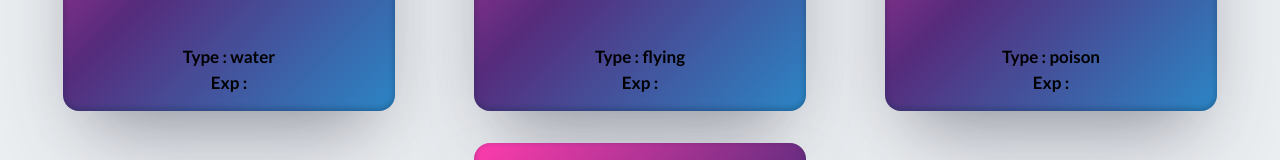
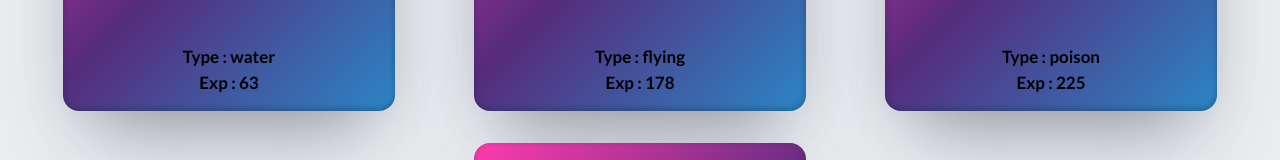
Before and after one commit to kubraacelik/React-JS-Projects, a React (Vite) app in the folder pokemons/: page / in a window 1280 px wide. Shown: the part 637-797 px from the top of the page. Built offline with nearby package versions, Linux system fonts and the light colour scheme.

Commit message:
API URL for receiving Pokemon images given

```diff
--- a/pokemons/src/Pokecard.jsx
+++ b/pokemons/src/Pokecard.jsx
@@ -2,13 +2,15 @@ import React, { Component } from "react";
 
 //! HER KARTA ÖZEL OLAN KISIM
 
-// Pokemon resimlerinin alınacağı API URL'si
+// Pokemon resimlerinin alınacağı API URL'sini verdik
 const POKE_API =
   "https://raw.githubusercontent.com/PokeAPI/sprites/master/sprites/pokemon/other/official-artwork/";
 
 class Pokecard extends Component {
     // render yöntemi, bileşenin görüntülenmesi için JSX döndürür. Bu, bileşenin arayüzünü oluşturur.
   render() {
+    // imgSrc değişkeni, Pokemon resminin URL'sini oluşturmak için kullanılır.
+    // Bu URL, PokeAPI'ye giderek, Pokemon'un resmini çekecek şekilde ID'ye göre düzenlenir.
     let imgSrc = `${POKE_API}${this.props.id}.png`;
     return (
       <div className="Pokecard">
@@ -17,7 +19,7 @@ class Pokecard extends Component {
           <img src={imgSrc} alt={this.props.name} />
         </div>
         <div className="Pokecard-data">Type : {this.props.type}</div>
-        <div className="Pokecard-data">Exp : {this.props.base_experience}</div>
+        <div className="Pokecard-data">Exp : {this.props.exp}</div>
       </div>
     );
   }
```
